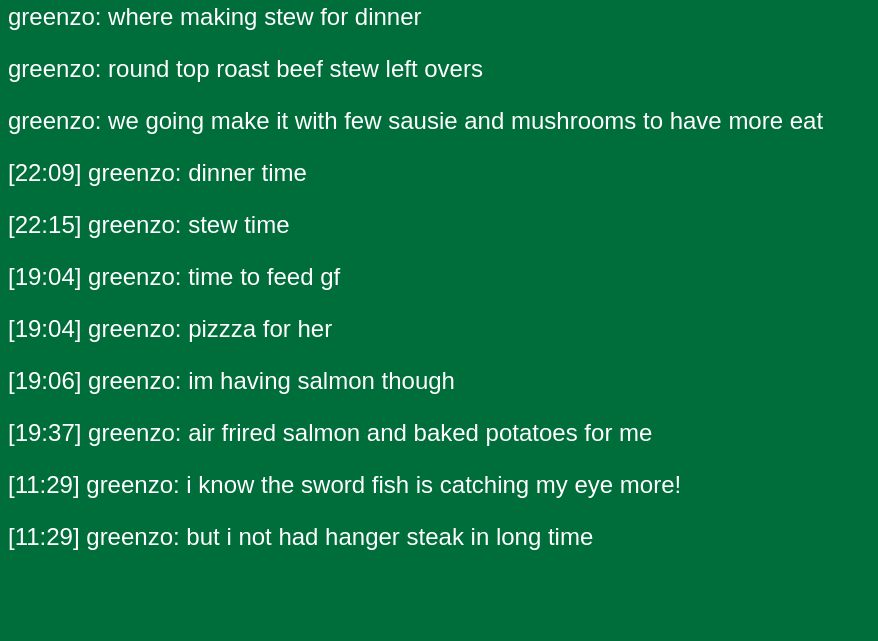
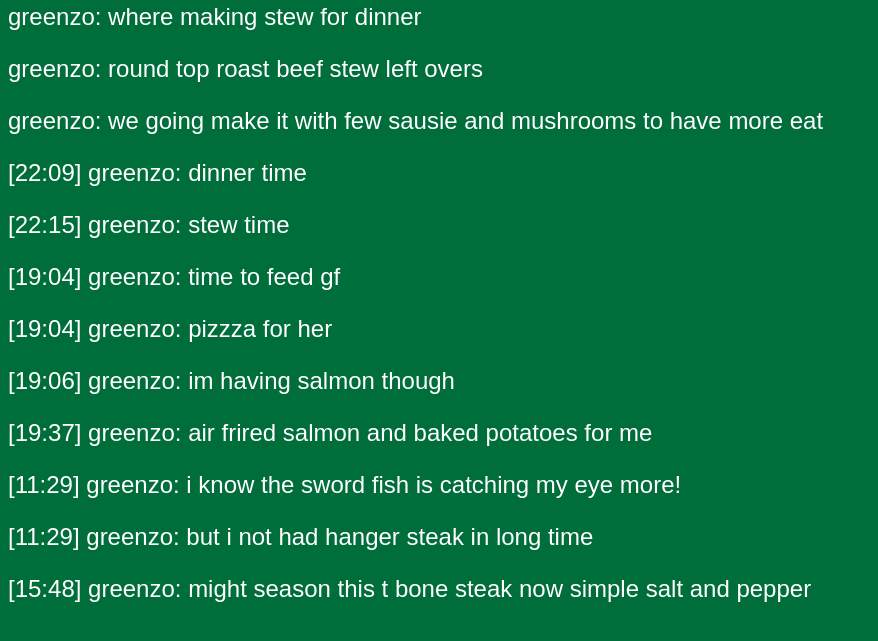
Before and after one commit to hungryirish/whatisgreenzohavingfordinner, a plain HTML site: page index.html in a window 1280 px wide. Shown: the part 79-720 px from the top of the page, without its empty margins (0-878 px from the left). Drawn offline with Linux system fonts and the light colour scheme.

Commit message:
Update index.html

```diff
--- a/index.html
+++ b/index.html
@@ -33,6 +33,7 @@
 		<p> [19:37] greenzo: air frired salmon and baked potatoes for me </p>
 		<p> [11:29] greenzo: i know the sword fish is catching my eye more! </p>
 		<p> [11:29] greenzo: but i not had hanger steak in long time </p>
+		<p> [15:48] greenzo: might season this t bone steak  now simple salt and pepper </p>
 
 	</body>
 </html>
```
